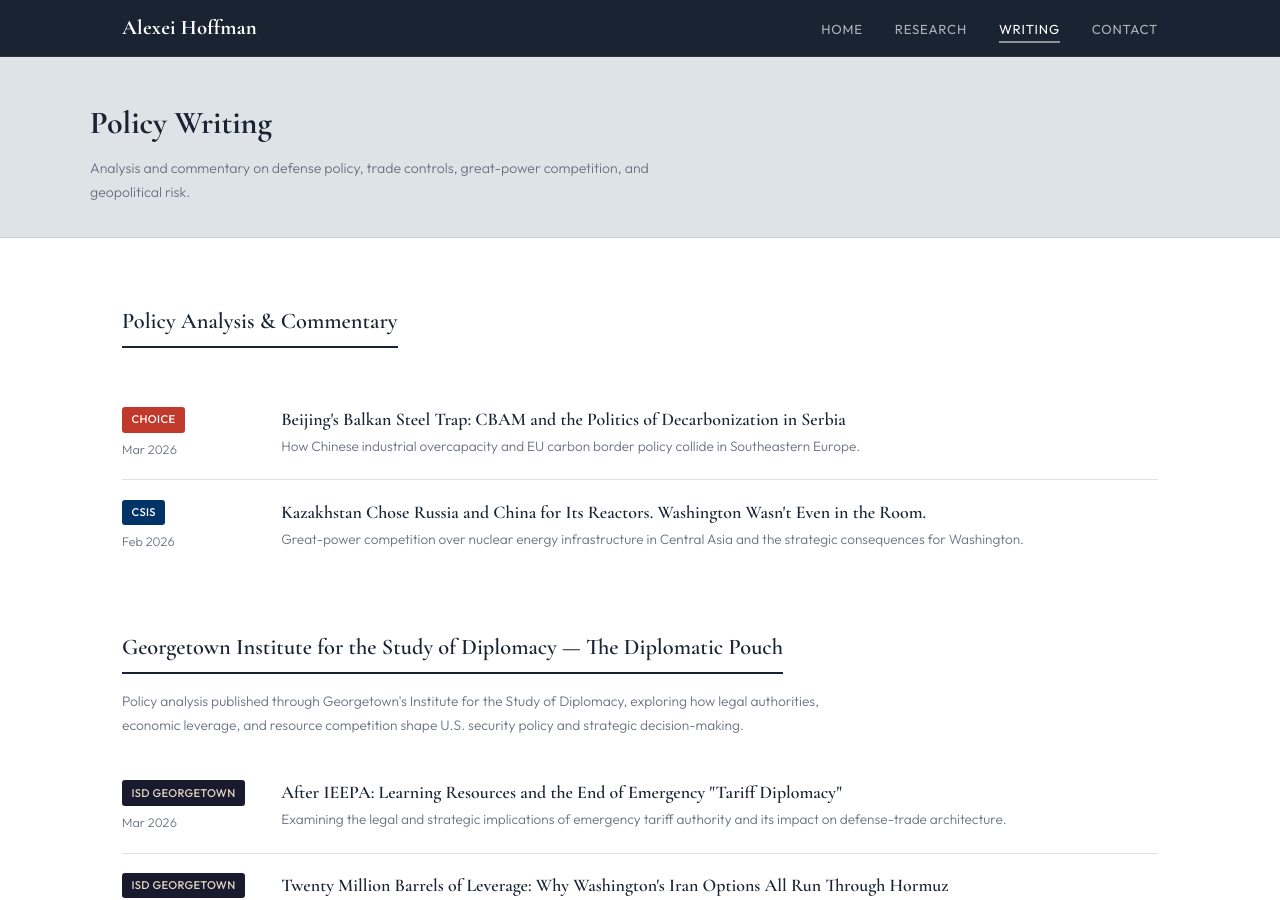
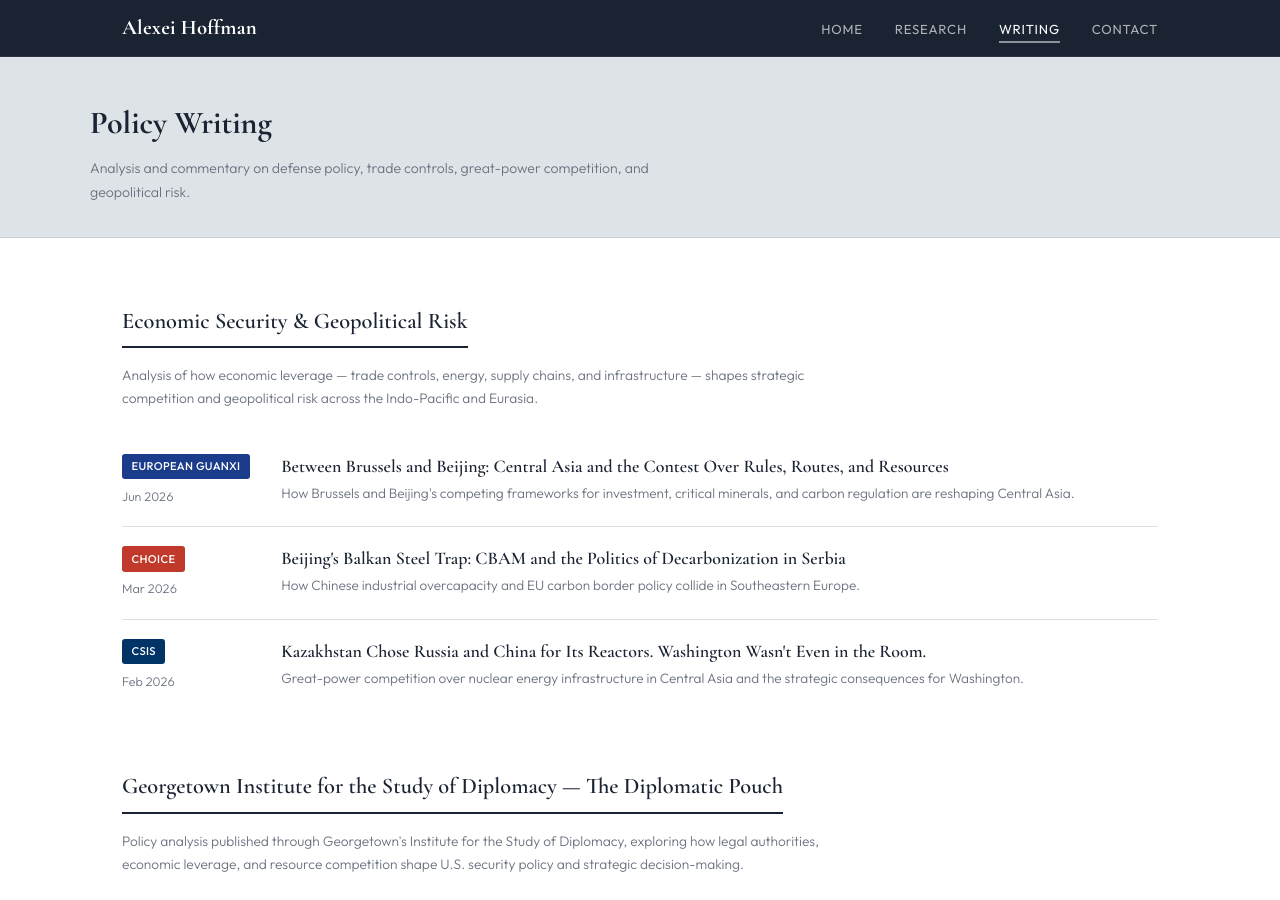
Before and after one commit to a-novi13-byte/a-novi13-byte.github.io, a Jekyll site: the page built from writing.html, in a window 1280 px wide and 900 px high. Built offline with Jekyll 4.4.1, drawn with Linux system fonts in a browser that asks for light colours.

Commit message:
Update writing.html

```diff
--- a/writing.html
+++ b/writing.html
@@ -13,9 +13,18 @@ permalink: /writing/
 
 <div class="page-body">
 
-  <h2 class="section-heading">Policy Analysis &amp; Commentary</h2>
+  <h2 class="section-heading">Economic Security &amp; Geopolitical Risk</h2>
+  <p class="section-note">Analysis of how economic leverage — trade controls, energy, supply chains, and infrastructure — shapes strategic competition and geopolitical risk across the Indo-Pacific and Eurasia.</p>
 
   <div class="writing-list">
+
+    <div class="writing-item">
+      <div class="writing-meta"><span class="pub-badge badge-guanxi">European Guanxi</span><span class="writing-date">Jun 2026</span></div>
+      <div class="writing-content">
+        <h3><a href="https://www.europeanguanxi.com/post/between-brussels-and-beijing-central-asia-and-the-contest-over-rules-routes-and-resources" target="_blank" rel="noopener">Between Brussels and Beijing: Central Asia and the Contest Over Rules, Routes, and Resources</a></h3>
+        <p class="writing-blurb">How Brussels and Beijing's competing frameworks for investment, critical minerals, and carbon regulation are reshaping Central Asia.</p>
+      </div>
+    </div>
 
     <div class="writing-item">
       <div class="writing-meta"><span class="pub-badge badge-choice">CHOICE</span><span class="writing-date">Mar 2026</span></div>
```
